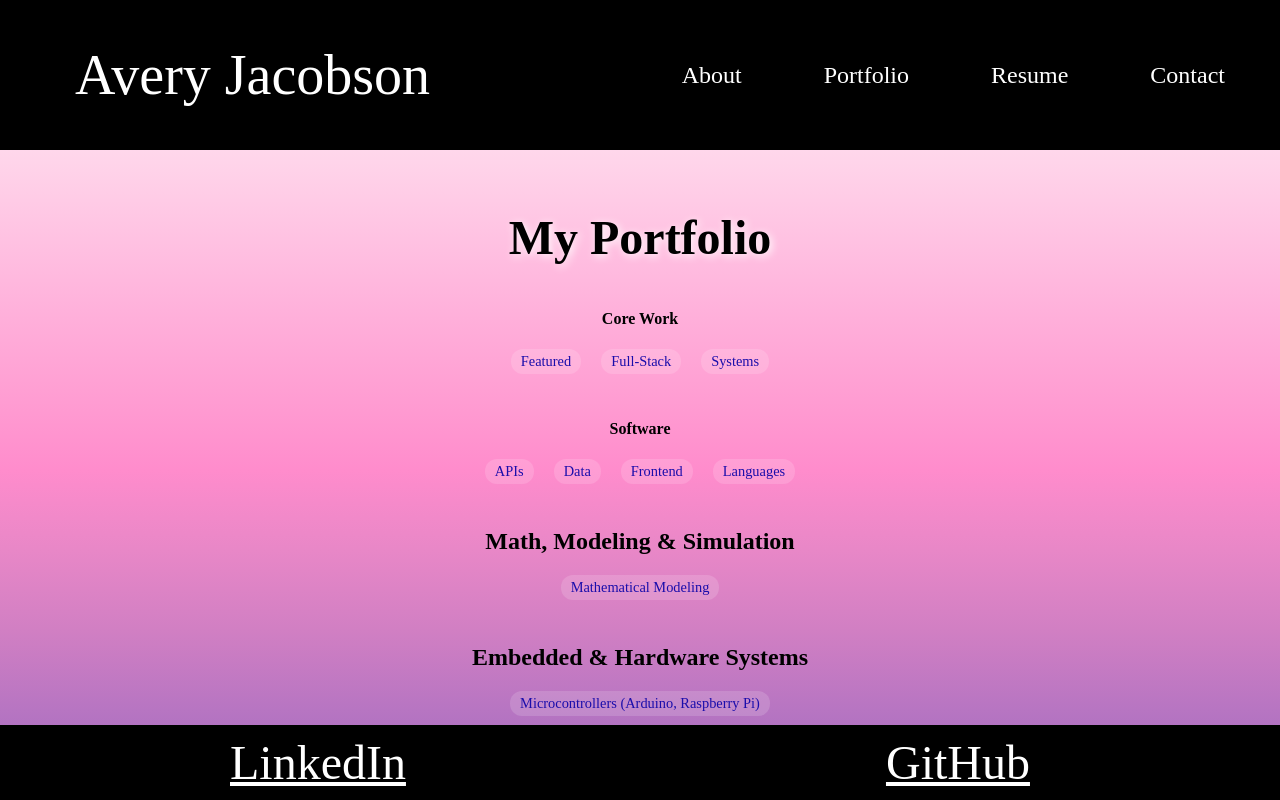
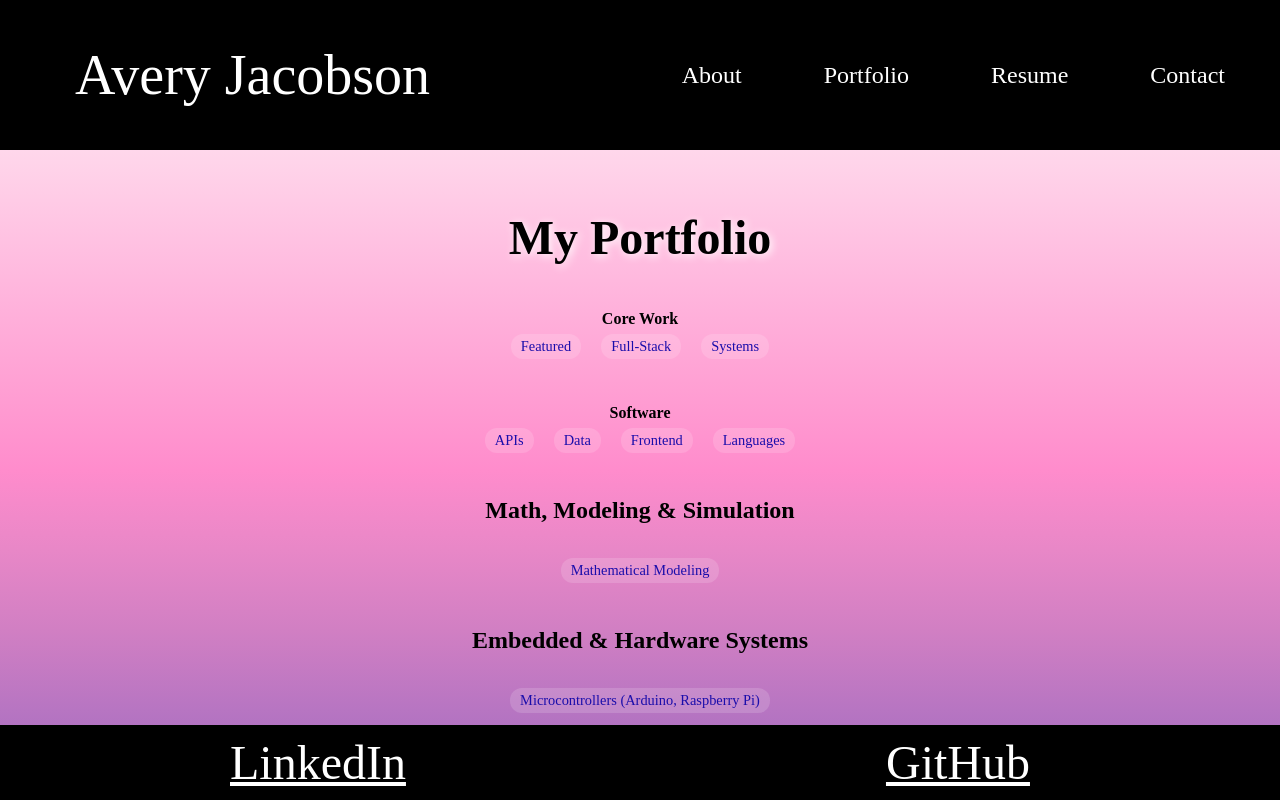
Before and after one commit to TheReal4m4d3u5/fullPortfolio, a React (Vite) app: page /Portfolio in a window 1280 px wide. Shown: the top 800 px of the page. Built offline with nearby package versions, Linux system fonts and the light colour scheme.

Commit message:
updated portfolio index

```diff
--- a/src/styles/portfolioStyles.css
+++ b/src/styles/portfolioStyles.css
@@ -117,7 +117,7 @@ body {
   margin-bottom: 40px;
 }
 
-.portfolio-index h2 {
+.portfolio-index h4 {
   margin-bottom: 6px;   /* reduce space under "Core Work" */
 }
 
```
